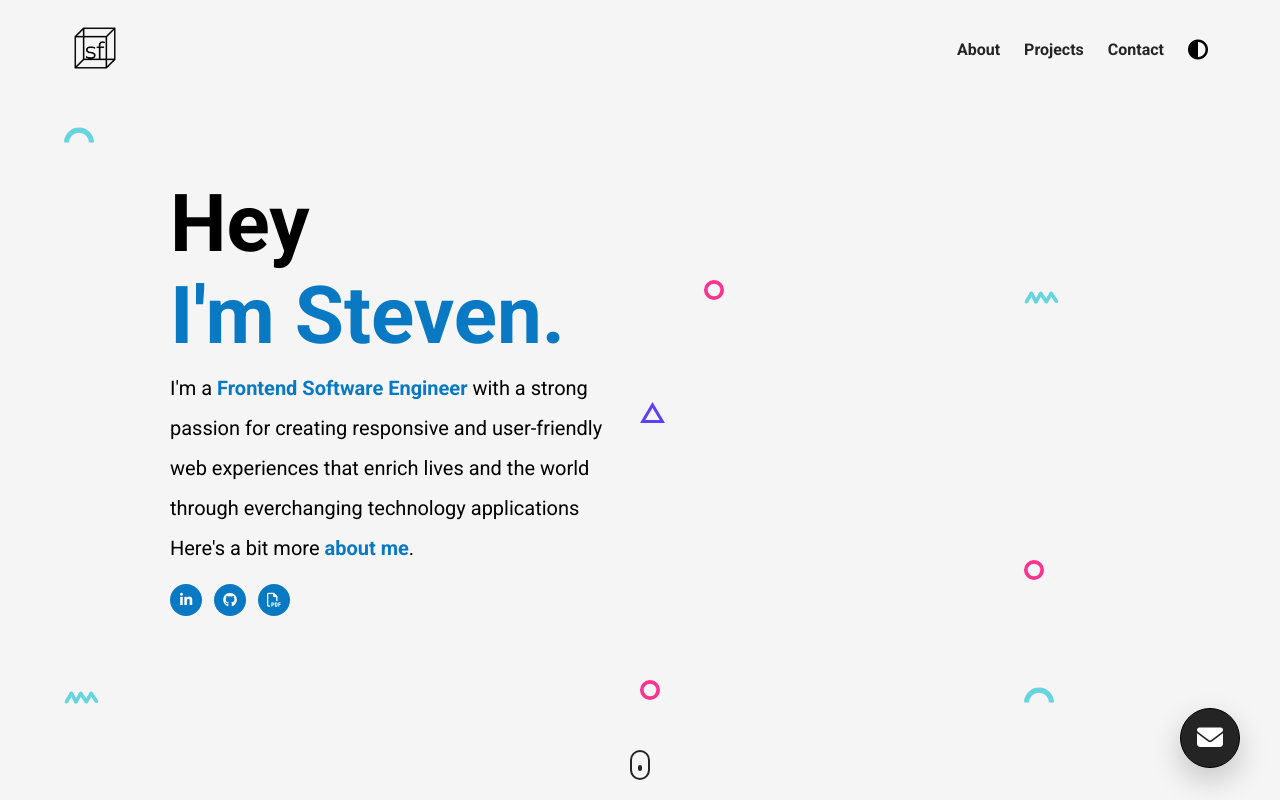
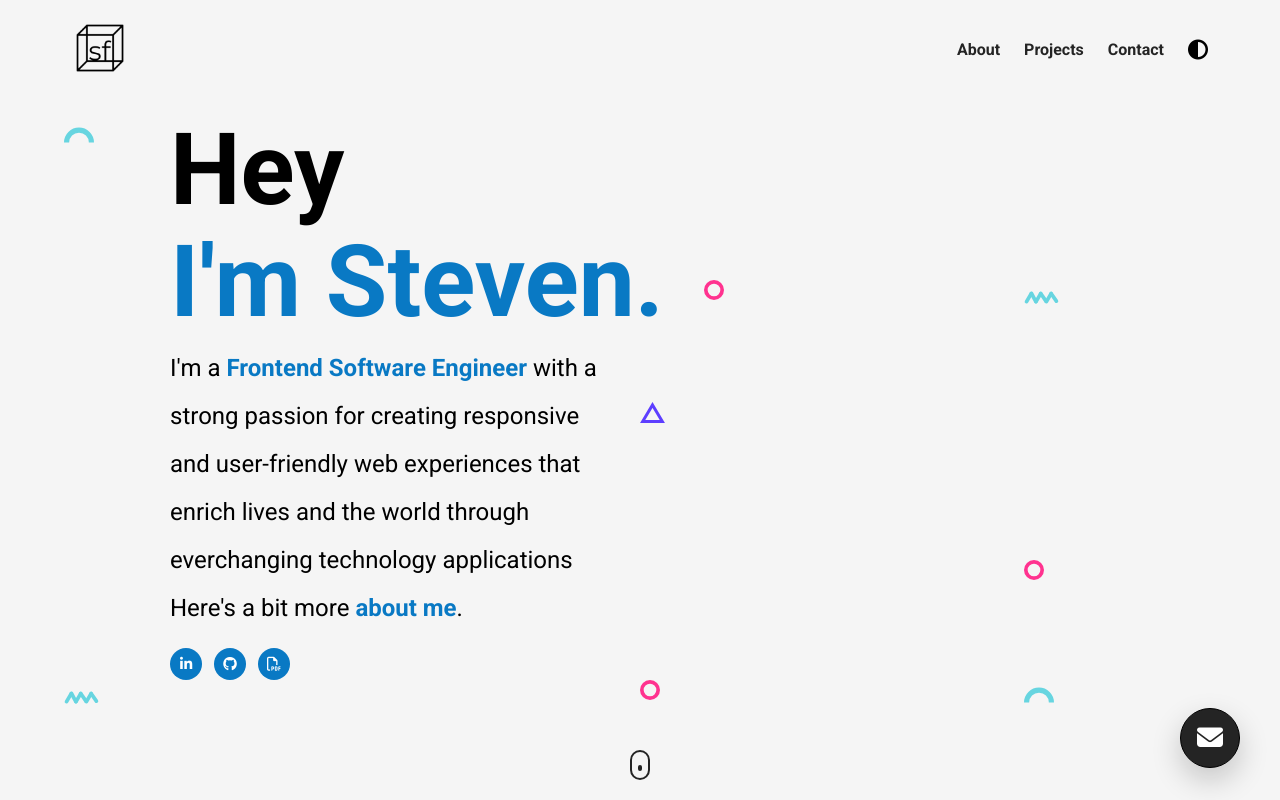
Before and after one commit to steven-frasica/e_portfolio, a plain HTML site: page index.html in a window 1280 px wide. Shown: the top 800 px of the page. Drawn offline with nearby package versions, Linux system fonts and the light colour scheme.

Commit message:
increase title font size

```diff
--- a/style.css
+++ b/style.css
@@ -79,14 +79,14 @@ textarea:focus {
 }
 
 .title {
-  font-size: 80px;
+  font-size: 100px;
   margin-bottom: 12px;
   text-align: left;
   line-height: 1;
 }
 
 .title--name {
-  font-size: 80px;
+  font-size: 100px;
   margin-bottom: 12px;
   text-align: left;
   line-height: 1;
@@ -183,8 +183,8 @@ nav,
 }
 
 #personal-logo {
-  height: 70px;
-  width: 70px;
+  height: 80px;
+  width: 80px;
 }
 
 /*
@@ -208,7 +208,7 @@ LANDING PAGE
 }
 
 .header__para {
-  font-size: 20px;
+  font-size: 24px;
   line-height: 2;
   max-width: 450px;
 }
@@ -612,7 +612,7 @@ footer {
 
 .footer__logo--img {
   filter: invert(1);
-  width: 70px;
+  width: 80px;
 }
 
 .footer__row {
```
